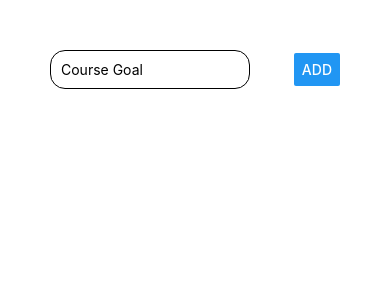
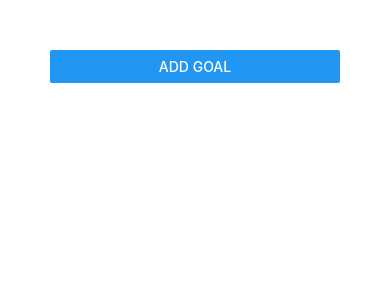
Before and after one commit to Pavel-Lunin/react-native-course, a React Native app: screen / in a window 390 px wide. Shown: the top 300 px of the page. Built offline with nearby package versions, Linux system fonts and the light colour scheme.

Commit message:
Adding a Modal Overlay

```diff
--- a/App.js
+++ b/App.js
@@ -1,10 +1,11 @@
 import React from 'react';
-import { FlatList, StyleSheet, View } from 'react-native';
+import { Button, FlatList, StyleSheet, View } from 'react-native';
 import GoalInput from './components/GoalInput';
 import GoalItem from './components/GoalItem';
 
 export default function App() {
   const [courseGoals, setCourseGoals] = React.useState([]);
+  const [isAddMode, setIsAddMode] = React.useState(false);
 
   const addGoalHandler = (goalTitle) => {
     setCourseGoals((currentGoals) => [
@@ -21,7 +22,8 @@ export default function App() {
 
   return (
     <View style={styles.screen}>
-      <GoalInput onAddGoal={addGoalHandler} />
+      <Button title="Add goal" onPress={() => setIsAddMode(!isAddMode)} />
+      <GoalInput onAddGoal={addGoalHandler} visible={isAddMode} />
       <FlatList
         keyExtractor={(item, index) => item.id}
         data={courseGoals}
--- a/components/GoalInput.js
+++ b/components/GoalInput.js
@@ -1,7 +1,7 @@
 import React from 'react';
-import { Button, StyleSheet, TextInput, View } from 'react-native';
+import { Button, Modal, StyleSheet, TextInput, View } from 'react-native';
 
-function GoalInput({ onAddGoal }) {
+function GoalInput({ onAddGoal, visible }) {
   const [enteredGoal, setEnteredGoal] = React.useState('');
 
   const goalInputHandler = (enteredText) => {
@@ -9,6 +9,7 @@ function GoalInput({ onAddGoal }) {
   };
 
   return (
+    <Modal visible={visible} animationType="slide">
       <View style={styles.inputContainer}>
         <TextInput
           placeholder="Course Goal"
@@ -18,6 +19,7 @@ function GoalInput({ onAddGoal }) {
         />
         <Button title="ADD" onPress={() => onAddGoal(enteredGoal)} />
       </View>
+    </Modal>
   );
 }
 
```
Lines whose indentation alone changed are shown as unchanged.
